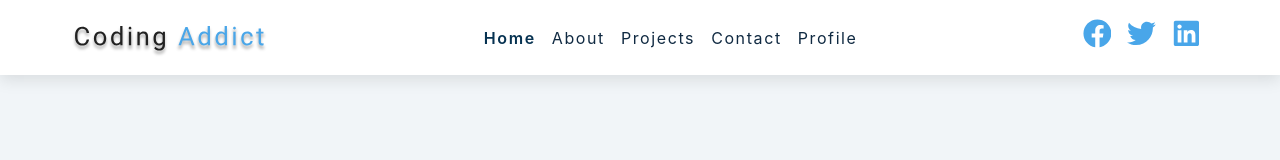
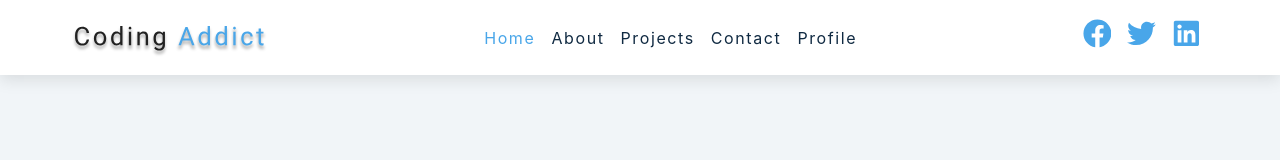
Before and after one commit to erhantezer/fundamental-projects, a React (Create React App) app in the folder 11-navbar/: page / in a window 1280 px wide. In both pictures the pointer is over the link "Home". Shown: the top 160 px of the page. Built offline with nearby package versions, Linux system fonts and the light colour scheme.

Commit message:
updated navbar project

```diff
--- a/11-navbar/src/index.css
+++ b/11-navbar/src/index.css
@@ -255,6 +255,8 @@ nav {
     .links a:hover {
         padding: 0;
         background: transparent;
+        color: var(--clr-primary-5);
+        font-weight: 400;
     }
 
     .social-icons {
```
